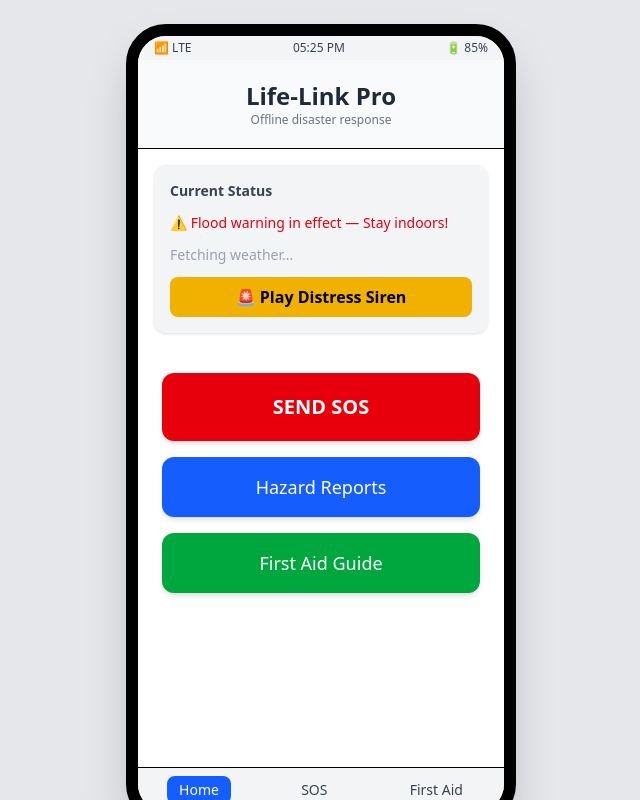
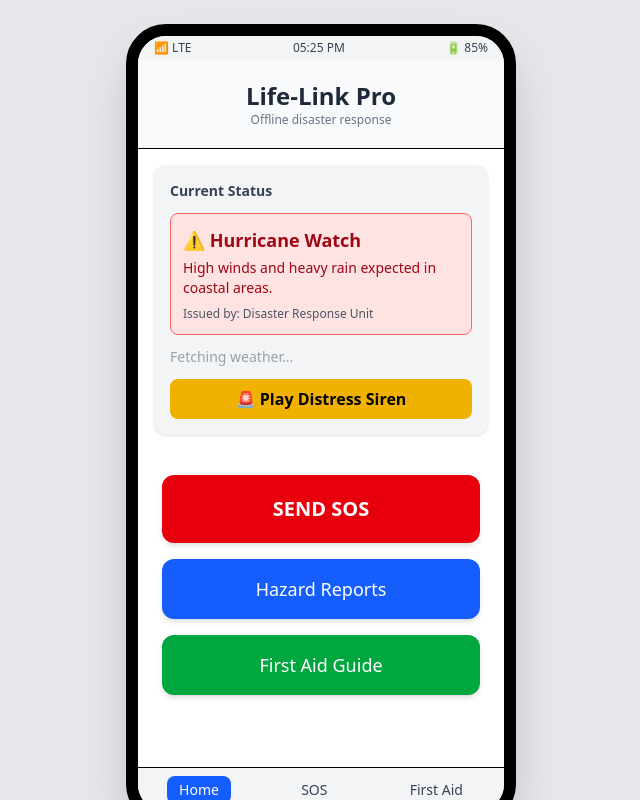
Before and after one commit to Saahil-Gupta/MEC--2025, a React (Vite) app in the folder life-link-pro/: page / in a window 1280 px wide. Shown: the whole page, without its empty margins (319-959 px from the left). Built offline with nearby package versions, Linux system fonts and the light colour scheme; no server answers.

Commit message:
Made Changes to Weather

```diff
--- a/life-link-pro/package.json
+++ b/life-link-pro/package.json
@@ -11,6 +11,7 @@
   },
   "dependencies": {
     "@tailwindcss/vite": "^4.1.17",
+    "dotenv": "^17.2.3",
     "leaflet": "^1.9.4",
     "react": "^19.1.1",
     "react-dom": "^19.1.1",
--- a/life-link-pro/src/pages/Home.jsx
+++ b/life-link-pro/src/pages/Home.jsx
@@ -2,34 +2,78 @@ import { useEffect, useState } from "react";
 
 export default function Home({ navigate }) {
   const [weather, setWeather] = useState(null);
+  const [alert, setAlert] = useState(null);
 
-  // --- Weather API Fetch ---
+  // List of simulated disasters
+  const disasters = [
+    {
+      event: "Flood Warning",
+      desc: "Heavy rainfall causing water levels to rise. Avoid low-lying areas.",
+      sender: "National Weather Service",
+      color: "bg-blue-100 text-blue-800 border-blue-400",
+    },
+    {
+      event: "Earthquake Alert",
+      desc: "Seismic activity detected nearby. Take cover under sturdy furniture.",
+      sender: "Geological Safety Agency",
+      color: "bg-yellow-100 text-yellow-800 border-yellow-400",
+    },
+    {
+      event: "Hurricane Watch",
+      desc: "High winds and heavy rain expected in coastal areas.",
+      sender: "Disaster Response Unit",
+      color: "bg-red-100 text-red-800 border-red-400",
+    },
+    {
+      event: "Tornado Warning",
+      desc: "Seek shelter immediately. Avoid windows and stay indoors.",
+      sender: "Emergency Broadcast Center",
+      color: "bg-orange-100 text-orange-800 border-orange-400",
+    },
+    {
+      event: "Wildfire Risk",
+      desc: "Dry conditions increase fire danger. Avoid open flames.",
+      sender: "Forest Fire Management Authority",
+      color: "bg-green-100 text-green-800 border-green-400",
+    },
+    {
+      event: "Storm Alert",
+      desc: "Severe thunderstorm expected. Stay indoors and unplug electronics.",
+      sender: "Weather Safety Bureau",
+      color: "bg-purple-100 text-purple-800 border-purple-400",
+    },
+  ];
+
+  // Randomize disaster + fetch weather
   useEffect(() => {
+    // Random disaster selection
+    const randomIndex = Math.floor(Math.random() * disasters.length);
+    setAlert(disasters[randomIndex]);
+
+    // Optional: Fetch weather
     const fetchWeather = async () => {
       try {
         const res = await fetch(
-          `https://api.weatherapi.com/v1/current.json?key=2f174315328f40e0bae195832250911&q=Hamilton`
+          `https://api.weatherapi.com/v1/current.json?key=${import.meta.env.VITE_WEATHER_API_KEY}&q=Hamilton`
         );
         const data = await res.json();
         setWeather({
           temp: Math.round(data.current.temp_c),
           condition: data.current.condition.text,
           icon: data.current.condition.icon,
+          location: data.location.name,
         });
       } catch (err) {
-        console.error("Weather fetch failed", err);
+        console.error("Failed to fetch weather", err);
       }
     };
 
     fetchWeather();
   }, []);
 
-  // --- Placeholder for Siren Sound ---
   const playSiren = () => {
-    // When you add your siren file later, you can uncomment this:
-    // const audio = new Audio("/siren.mp3");
-    // audio.play();
-    alert("🔊 Siren would play here (add your audio later).");
+    // To be implemented later
+    alert("🔊 Siren would play here!");
   };
 
   return (
@@ -40,24 +84,34 @@ export default function Home({ navigate }) {
         <p className="text-xs text-gray-500">Offline disaster response</p>
       </div>
 
-      {/* Status Section */}
+      {/* Simulated Alert Section */}
       <div className="p-4">
         <div className="bg-gray-100 rounded-xl shadow-sm p-4 space-y-3">
           <h2 className="text-sm font-semibold text-gray-700">
             Current Status
           </h2>
 
-          {/* Alert */}
-          <p className="text-sm text-red-600">
-            ⚠️ Flood warning in effect — Stay indoors!
-          </p>
+          {/* Randomized Alert */}
+          {alert ? (
+            <div
+              className={`border rounded-lg p-3 ${alert.color} transition-all`}
+            >
+              <p className="font-bold text-lg">⚠️ {alert.event}</p>
+              <p className="text-sm mt-1">{alert.desc}</p>
+              <p className="text-xs text-gray-600 mt-2">
+                Issued by: {alert.sender}
+              </p>
+            </div>
+          ) : (
+            <p className="text-gray-500 text-sm">✅ No active alerts.</p>
+          )}
 
-          {/* Weather */}
+          {/* Weather Section */}
           {weather ? (
             <div className="flex items-center gap-3">
               <img src={weather.icon} alt="Weather Icon" className="w-8 h-8" />
               <p className="text-sm text-gray-700">
-                {weather.condition}, {weather.temp}°C
+                {weather.location}: {weather.condition}, {weather.temp}°C
               </p>
             </div>
           ) : (
@@ -74,7 +128,7 @@ export default function Home({ navigate }) {
         </div>
       </div>
 
-      {/* Main Buttons */}
+      {/* Main Navigation Buttons */}
       <div className="flex-1 p-6 space-y-4">
         <button
           onClick={() => navigate("sos")}
```
Also changed, not shown: 2 other files (tests, documents, lock files or other folders).
